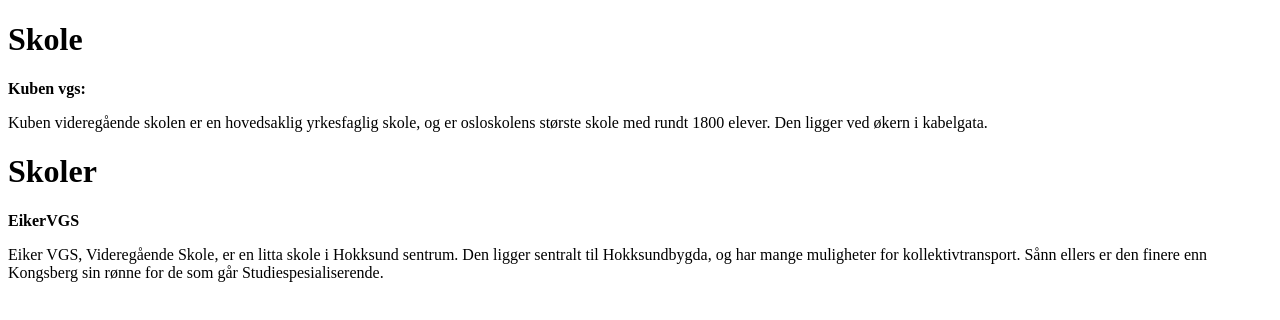
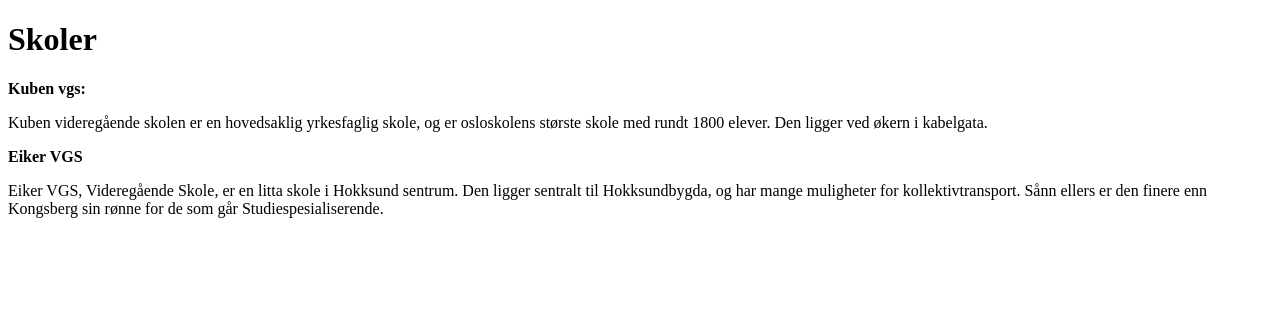
Before and after one commit to Zabihassani/Oblig-Alternativ-A, a plain HTML site: page index.html in a window 1280 px wide. Drawn offline with Linux system fonts and the light colour scheme.

Commit message:
Cosmetic changes

```diff
--- a/index.html
+++ b/index.html
@@ -8,19 +8,17 @@
 
 <body>
 
-<h1>Skole</h1>
+<h1>Skoler</h1>
 
     <strong>Kuben vgs:</strong>
         <p> Kuben videregående skolen er en hovedsaklig yrkesfaglig skole,
             og er osloskolens største skole med rundt 1800 elever.
             Den ligger ved økern i kabelgata.</p>
 
-    <h1>Skoler</h1>
-
-    <strong>EikerVGS</strong>
-    <p>Eiker VGS, Videregående Skole, er en litta skole i Hokksund sentrum.
-    Den ligger sentralt til Hokksundbygda, og har mange muligheter for kollektivtransport.
-    Sånn ellers er den finere enn Kongsberg sin rønne for de som går Studiespesialiserende.</p>
+    <strong>Eiker VGS</strong>
+        <p>Eiker VGS, Videregående Skole, er en litta skole i Hokksund sentrum.
+            Den ligger sentralt til Hokksundbygda, og har mange muligheter for kollektivtransport.
+            Sånn ellers er den finere enn Kongsberg sin rønne for de som går Studiespesialiserende.</p>
 
 </body>
 
```
